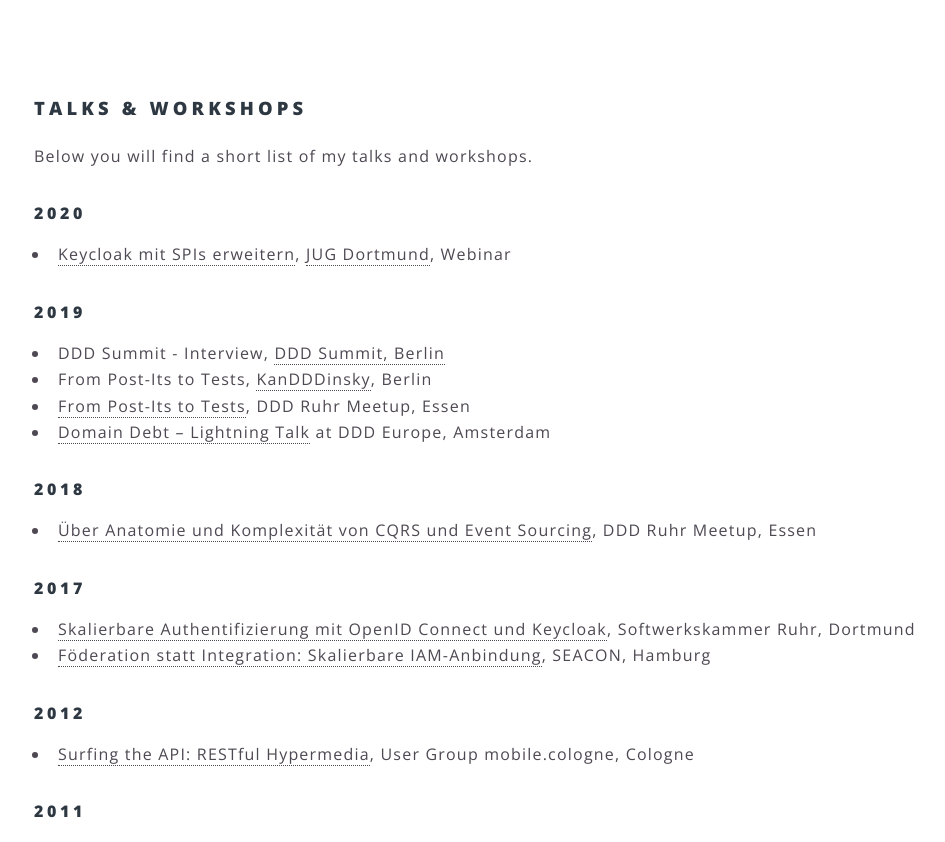
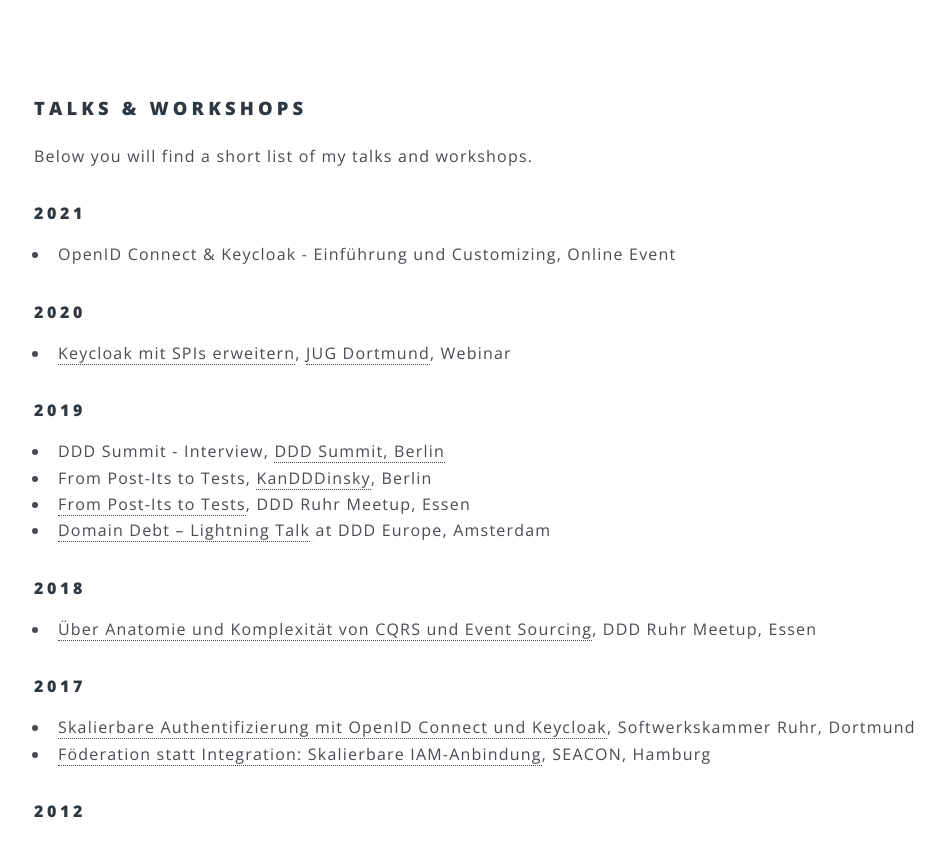
Before and after one commit to sventorben/sventorben.de, a Jekyll site: the page built from talks.html, in a window 1280 px wide and 900 px high, scrolled down 339 px, cut to the strip 58-900 px from the top of the window. Shown: the whole strip, without its empty margins (30-975 px from the left). Built offline with Jekyll 4.4.1, drawn with Linux system fonts in a browser that asks for light colours.

Commit message:
Add keycloak talk

```diff
--- a/talks.html
+++ b/talks.html
@@ -6,6 +6,10 @@
 ---
 	<p>Below you will find a short list of my talks and workshops.</p>
 
+	<h4>2021</h4>
+	<ul>
+		<li>OpenID Connect & Keycloak - Einführung und Customizing, Online Event</li>
+	</ul>
 	<h4>2020</h4>
 	<ul>
 		<li><a href="https://conciso.de/blog/2020/07/16/webinar-mit-spis-keycloak-erweitern/" target="_blank">Keycloak mit SPIs erweitern</a>, <a href="https://www.jugdo.de/" target="_blank">JUG Dortmund</a>, Webinar</li>
```
